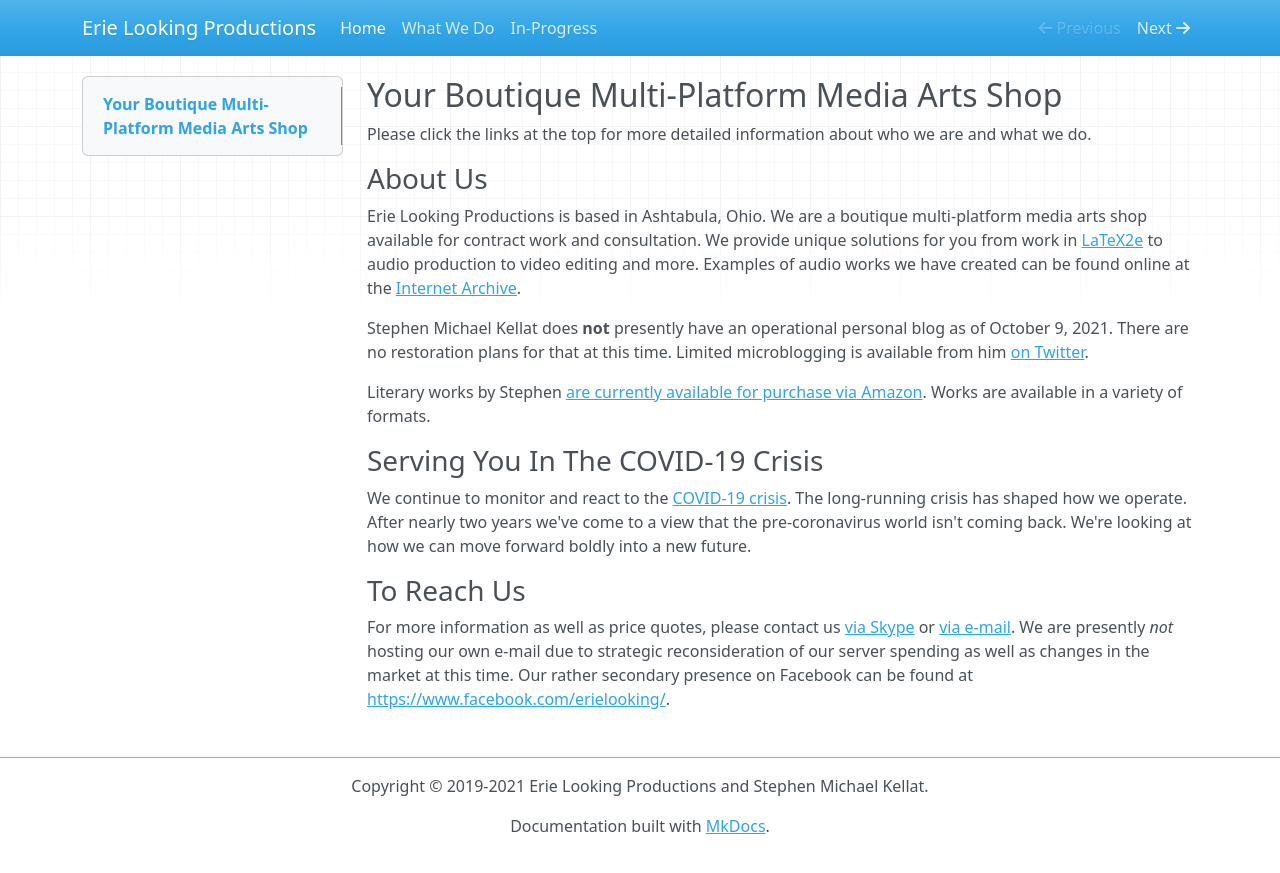
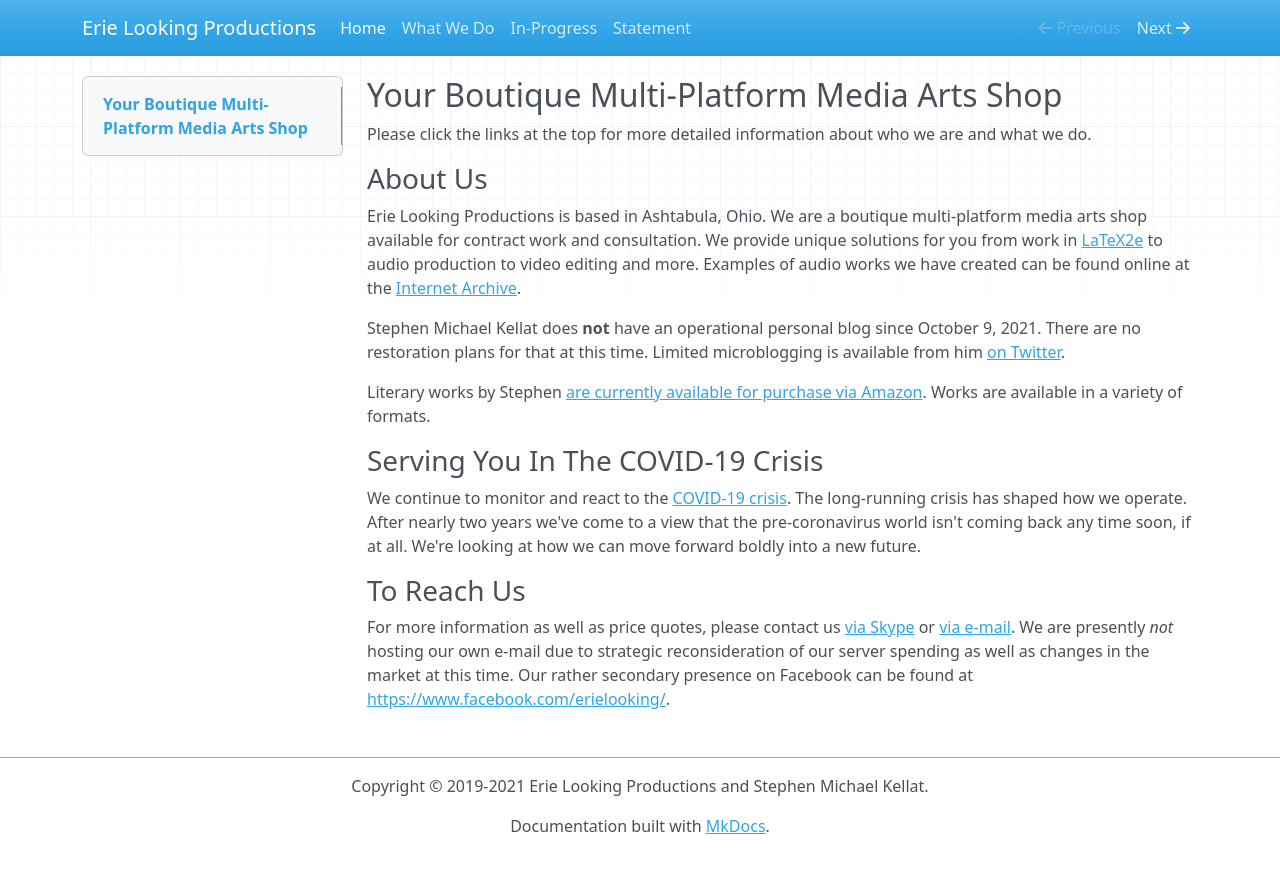
Before and after one commit to skellat/mkdocs-cms, an MkDocs documentation site: the page built from docs/index.md, in a window 1280 px wide. Shown: the top 873 px of the page. Built offline with MkDocs 1.6.1, drawn with Linux system fonts in a browser that asks for light colours; nearby versions of some CDN libraries.

Commit message:
Add statement, update items
Signed-off-by: Stephen Michael Kellat <skellat@ubuntu.com>

```diff
--- a/docs/index.md
+++ b/docs/index.md
@@ -6,13 +6,13 @@
 
 Erie Looking Productions is based in Ashtabula, Ohio.  We are a boutique multi-platform media arts shop available for contract work and consultation.  We provide unique solutions for you from work in [LaTeX2e](https://simple.wikipedia.org/wiki/LaTeX) to audio production to video editing and more. Examples of audio works we have created can be found online at the [Internet Archive](https://archive.org/search.php?query=%22Erie%20Looking%20Productions%22&and[]=mediatype%3A%22audio%22).
 
-Stephen Michael Kellat does **not** presently have an operational personal blog as of October 9, 2021.  There are no restoration plans for that at this time.  Limited microblogging is available from him [on Twitter](https://twitter.com/writer_smk).
+Stephen Michael Kellat does **not** have an operational personal blog since October 9, 2021.  There are no restoration plans for that at this time.  Limited microblogging is available from him [on Twitter](https://twitter.com/writer_smk).
 
 Literary works by Stephen [are currently available for purchase via Amazon](https://www.amazon.com/Stephen-Michael-Kellat/e/B085MR8Y8J).  Works are available in a variety of formats.
 
 ### Serving You In The COVID-19 Crisis
 
-We continue to monitor and react to the [COVID-19 crisis](https://simple.wikipedia.org/wiki/COVID-19).  The long-running crisis has shaped how we operate.  After nearly two years we've come to a view that the pre-coronavirus world isn't coming back.  We're looking at how we can move forward boldly into a new future.
+We continue to monitor and react to the [COVID-19 crisis](https://simple.wikipedia.org/wiki/COVID-19).  The long-running crisis has shaped how we operate.  After nearly two years we've come to a view that the pre-coronavirus world isn't coming back any time soon, if at all.  We're looking at how we can move forward boldly into a new future.
 
 ### To Reach Us
 
--- a/mkdocs.yml
+++ b/mkdocs.yml
@@ -9,3 +9,4 @@
      - Home: index.md
      - What We Do: services.md
      - In-Progress: wip.md
+     - Statement: statement.md
```
Also changed, not shown: docs/statement.md (added, +7 -0 lines), docs/wip.md (+1 -0 lines).
